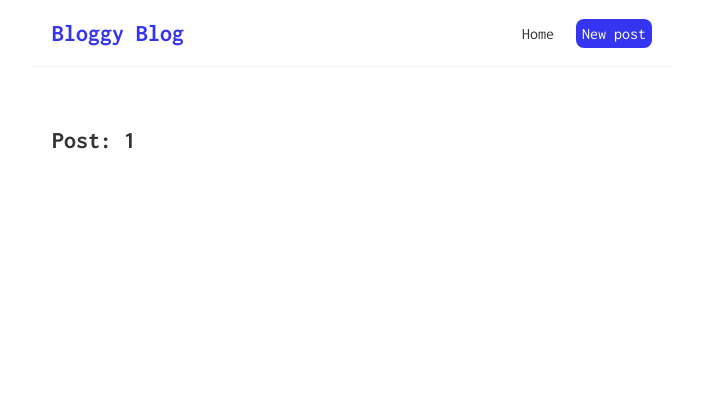
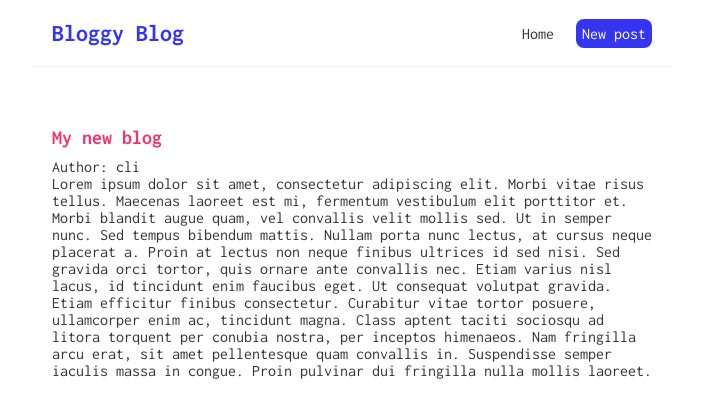
Before and after one commit to lwly-jpg/blog-app, a React (Create React App) app in the folder frontend/: page /posts/1 in a window 1280 px wide. Shown: the top 418 px of the page, without its empty margins (288-991 px from the left). Built offline with nearby package versions, Linux system fonts and the light colour scheme; data requests are answered from the project's data file; the HTML template or start-up script is replaced by a standard one.

Commit message:
update blog details page

```diff
--- a/frontend/data/db.json
+++ b/frontend/data/db.json
@@ -1,7 +1,22 @@
 {
-  "blogs": [
-    { "title": "My new blog", "body": "lorem ipsum...", "author": "cli", "id": 1 },
-    { "title": "Welcome!", "body": "lorem ipsum...", "author": "deid", "id": 2 },
-    { "title": "Another post", "body": "lorem ipsum...", "author": "cli", "id": 3 }
+  "posts": [
+    {
+      "title": "My new blog",
+      "body": "Lorem ipsum dolor sit amet, consectetur adipiscing elit. Morbi vitae risus tellus. Maecenas laoreet est mi, fermentum vestibulum elit porttitor et. Morbi blandit augue quam, vel convallis velit mollis sed. Ut in semper nunc. Sed tempus bibendum mattis. Nullam porta nunc lectus, at cursus neque placerat a. Proin at lectus non neque finibus ultrices id sed nisi. Sed gravida orci tortor, quis ornare ante convallis nec. Etiam varius nisl lacus, id tincidunt enim faucibus eget. Ut consequat volutpat gravida. Etiam efficitur finibus consectetur. Curabitur vitae tortor posuere, ullamcorper enim ac, tincidunt magna. Class aptent taciti sociosqu ad litora torquent per conubia nostra, per inceptos himenaeos. Nam fringilla arcu erat, sit amet pellentesque quam convallis in. Suspendisse semper iaculis massa in congue. Proin pulvinar dui fringilla nulla mollis laoreet.",
+      "author": "cli",
+      "id": 1
+    },
+    {
+      "title": "Welcome!",
+      "body": "Lorem ipsum dolor sit amet, consectetur adipiscing elit. Morbi vitae risus tellus. Maecenas laoreet est mi, fermentum vestibulum elit porttitor et. Morbi blandit augue quam, vel convallis velit mollis sed. Ut in semper nunc. Sed tempus bibendum mattis. Nullam porta nunc lectus, at cursus neque placerat a. Proin at lectus non neque finibus ultrices id sed nisi. Sed gravida orci tortor, quis ornare ante convallis nec. Etiam varius nisl lacus, id tincidunt enim faucibus eget. Ut consequat volutpat gravida. Etiam efficitur finibus consectetur. Curabitur vitae tortor posuere, ullamcorper enim ac, tincidunt magna. Class aptent taciti sociosqu ad litora torquent per conubia nostra, per inceptos himenaeos. Nam fringilla arcu erat, sit amet pellentesque quam convallis in. Suspendisse semper iaculis massa in congue. Proin pulvinar dui fringilla nulla mollis laoreet.",
+      "author": "deid",
+      "id": 2
+    },
+    {
+      "title": "Another post",
+      "body": "Lorem ipsum dolor sit amet, consectetur adipiscing elit. Morbi vitae risus tellus. Maecenas laoreet est mi, fermentum vestibulum elit porttitor et. Morbi blandit augue quam, vel convallis velit mollis sed. Ut in semper nunc. Sed tempus bibendum mattis. Nullam porta nunc lectus, at cursus neque placerat a. Proin at lectus non neque finibus ultrices id sed nisi. Sed gravida orci tortor, quis ornare ante convallis nec. Etiam varius nisl lacus, id tincidunt enim faucibus eget. Ut consequat volutpat gravida. Etiam efficitur finibus consectetur. Curabitur vitae tortor posuere, ullamcorper enim ac, tincidunt magna. Class aptent taciti sociosqu ad litora torquent per conubia nostra, per inceptos himenaeos. Nam fringilla arcu erat, sit amet pellentesque quam convallis in. Suspendisse semper iaculis massa in congue. Proin pulvinar dui fringilla nulla mollis laoreet.",
+      "author": "cli",
+      "id": 3
+    }
   ]
 }
--- a/frontend/src/BlogDetails.js
+++ b/frontend/src/BlogDetails.js
@@ -1,12 +1,22 @@
 import { useParams } from "react-router-dom";
+import useFetch from './useFetch'
 
 const BlogDetails = () => {
 
   const { id } = useParams();
+  const { data: post, isPending, error } = useFetch('http://localhost:8000/posts/' + id);
 
   return (
     <div className="blog-details">
-      <h2>Post: { id} </h2>
+      { isPending && <div>Loading...</div> }
+      { error && <div>{ error }</div> }
+      { post && (
+        <article>
+          <h2>{ post.title }</h2>
+          <p>Author: { post.author }</p>
+          <p>{ post.body }</p>
+        </article>
+      )}
     </div>
    );
 }
--- a/frontend/src/BlogList.js
+++ b/frontend/src/BlogList.js
@@ -1,16 +1,16 @@
 import { Link } from "react-router-dom";
 
-const BlogList = ( { blogs, title }) => {
+const BlogList = ( { posts, title }) => {
 
   return (
     <div className="blog-list">
       <h2>{ title }</h2>
-      {blogs.map((blog) => (
-        <div className="blog-preview" key={blog.id}>
-          <Link to={`/posts/${blog.id}`}>
-            <h2>{ blog.title } </h2>
+      {posts.map((post) => (
+        <div className="blog-preview" key={post.id}>
+          <Link to={`/posts/${post.id}`}>
+            <h2>{ post.title } </h2>
           </Link>
-            <p>Author: { blog.author }</p>
+            <p>Author: { post.author }</p>
         </div>
       ))}
       </div>
--- a/frontend/src/Home.js
+++ b/frontend/src/Home.js
@@ -2,18 +2,13 @@ import BlogList from './BlogList';
 import useFetch from './useFetch';
 
 const Home = () => {
-  const { data: blogs, isPending, error } = useFetch('http://localhost:8000/blogs');
-
-  // const handleDelete = (id) => {
-  //   const newPosts = blogs.filter(blog => blog.id !== id);
-  //   setBlogs(newPosts);
-  // }
+  const { data: posts, isPending, error } = useFetch('http://localhost:8000/posts');
 
   return (
     <div className="home">
       { error && <div>{ error }</div>}
       { isPending && <div>Loading...</div>}
-      <BlogList blogs={blogs} title="All posts" />
+      <BlogList posts={posts} title="All posts" />
     </div>
    );
 }
--- a/frontend/src/index.css
+++ b/frontend/src/index.css
@@ -51,3 +51,20 @@
 .blog-preview a{
   text-decoration: none;
 }
+/* blog details page */
+.blog-details h2 {
+  font-size: 20px;
+  color: #f1356d;
+  margin-bottom: 10px;
+}
+.blog-details div {
+  margin: 20px 0;
+}
+.blog-details button {
+  background: #f1356d;
+  color: #fff;
+  border: 0;
+  padding: 8px;
+  border-radius: 8px;
+  cursor: pointer;
+}
```
